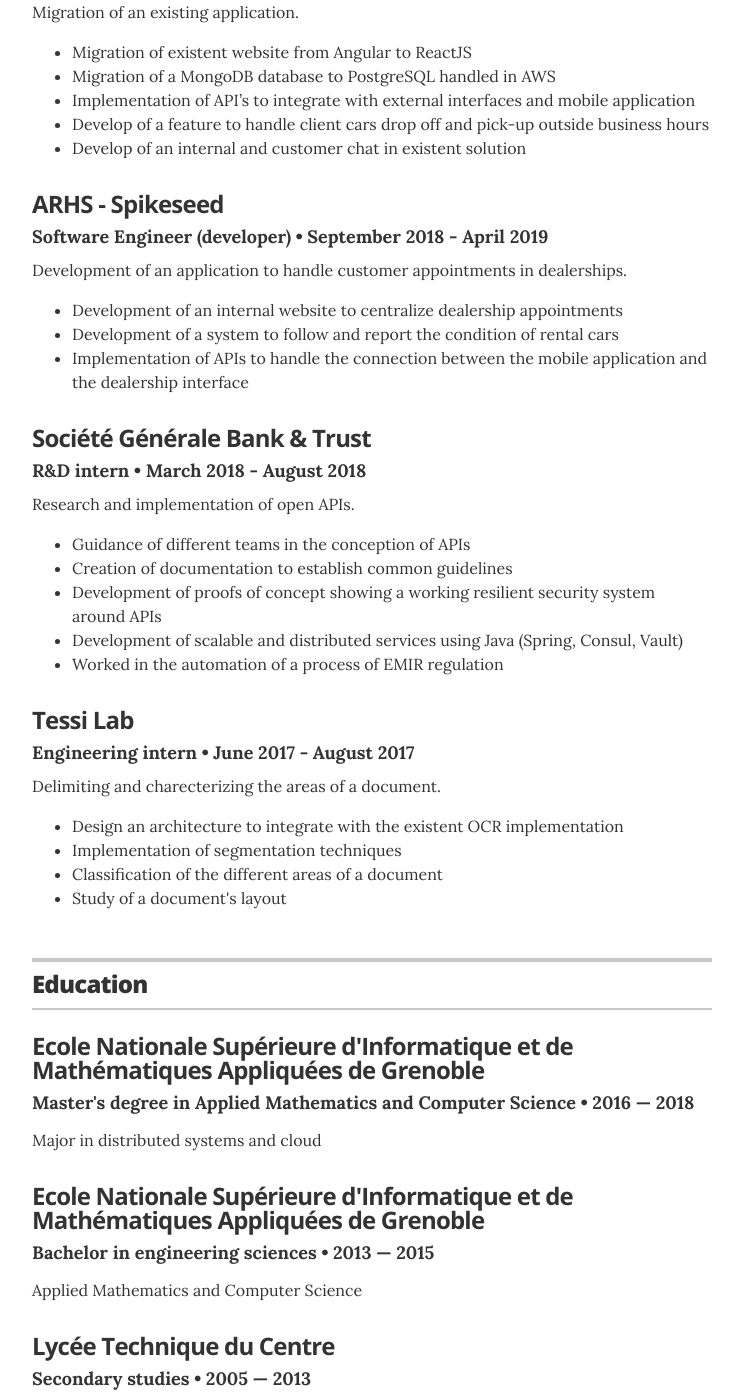
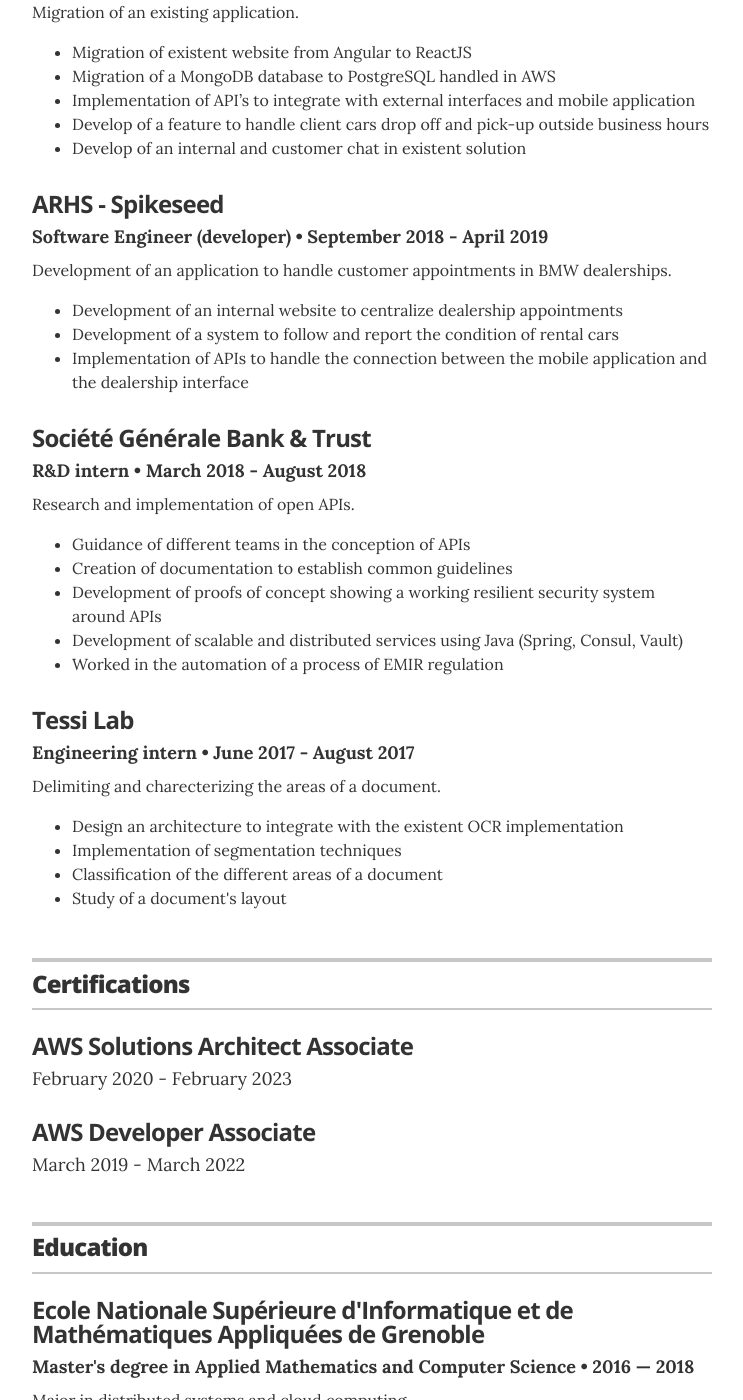
Before and after one commit to nogueivi/nogueivi.github.io, a Jekyll site: the page built from index.html, in a window 1280 px wide and 1400 px high, scrolled down 338 px. Shown: the whole window, without its empty margins (268-1011 px from the left). Built offline with Jekyll 4.4.1, drawn with Linux system fonts in a browser that asks for light colours; some of the changed text lies outside the part shown.

Commit message:
Updated resume with certifications + pdf resume

```diff
--- a/_config.yml
+++ b/_config.yml
@@ -22,14 +22,15 @@
 
 resume_section_experience: true
 resume_section_education: true
+resume_section_certifications: true
 resume_section_projects: true
 resume_section_skills: true
 resume_section_recognition: true
 resume_section_links: true
-resume_section_associations: true
 resume_section_interests: true
 
 resume_social_links:
+  resume_print_url: "_assets/resume.pdf"
   resume_github_url: "https://github.com/nogueivi"
   resume_linkedin_url: "https://www.linkedin.com/in/nogueira-vitor"
   resume_website_url: "http://nogueivi.github.io"
--- /dev/null
+++ b/_data/certifications.yml
@@ -0,0 +1,8 @@
+# Certifications
+- title: AWS Solutions Architect Associate
+  date: February 2020 - February 2023
+  link: https://www.youracclaim.com/badges/ee068021-0a7f-4785-8993-020ad6694e1b/public_url
+
+- title: AWS Developer Associate
+  date: March 2019 - March 2022
+  link: https://www.youracclaim.com/badges/d991e1cd-64c7-4173-a444-22dc9c39377e/public_url
--- a/_data/education.yml
+++ b/_data/education.yml
@@ -2,7 +2,7 @@
 - degree: Master's degree in Applied Mathematics and Computer Science
   uni: Ecole Nationale Supérieure d'Informatique et de Mathématiques Appliquées de Grenoble
   year: 2016 &mdash; 2018
-  summary: Major in distributed systems and cloud
+  summary: Major in distributed systems and cloud computing
 
 - degree: Bachelor in engineering sciences
   uni: Ecole Nationale Supérieure d'Informatique et de Mathématiques Appliquées de Grenoble
@@ -12,4 +12,4 @@
 - degree: Secondary studies
   uni: Lycée Technique du Centre
   year: 2005 &mdash; 2013
-  summary: Equivalent to a high school diploma or A-level.
+  summary: Equivalent to a high school diploma or A-level
--- a/_data/experience.yml
+++ b/_data/experience.yml
@@ -6,7 +6,7 @@
 - company: ARHS - Spikeseed
   position: Software Engineer (developer)
   duration: September 2018 - April 2019
-  summary: Development of an application to handle customer appointments in dealerships.<ul class="resume-item-list"><li>Development of an internal website to centralize dealership appointments</li><li>Development of a system to follow and report the condition of rental cars</li><li>Implementation of APIs to handle the connection between the mobile application and the dealership interface</li></ul>
+  summary: Development of an application to handle customer appointments in BMW dealerships.<ul class="resume-item-list"><li>Development of an internal website to centralize dealership appointments</li><li>Development of a system to follow and report the condition of rental cars</li><li>Implementation of APIs to handle the connection between the mobile application and the dealership interface</li></ul>
 
 - company: Société Générale Bank & Trust
   position: R&D intern
--- a/_includes/icon-links.html
+++ b/_includes/icon-links.html
@@ -1,24 +1,40 @@
 {% if site.resume_social_links %}
 <ul class="icon-links">
 
+  <!-- Resume link -->
+  {% if site.resume_social_links.resume_print_url %}
+  <li class="icon-link-item">
+    <a href="{{ site.resume_social_links.resume_print_url }}" class="icon-link" itemprop="sameAs" download="vitor_nogueira.pdf">
+      {% include icons/icon-pdf.html %}
+    </a>
+  </li>
+  {% endif %}
+
   <!-- GitHub link -->
   {% if site.resume_social_links.resume_github_url %}
-  <li class="icon-link-item"><a href="{{ site.resume_social_links.resume_github_url }}" class="icon-link" itemprop="sameAs">{% include icons/icon-github.html %}</a></li>
-  {% endif %}
-
-  <!-- Twitter link -->
-  {% if site.resume_social_links.resume_twitter_url %}
-  <li class="icon-link-item"><a href="{{ site.resume_social_links.resume_twitter_url }}" class="icon-link" itemprop="sameAs">{% include icons/icon-twitter.html %}</a></li>
+  <li class="icon-link-item">
+    <a href="{{ site.resume_social_links.resume_github_url }}" class="icon-link" itemprop="sameAs">
+      {% include icons/icon-github.html %}
+    </a>
+  </li>
   {% endif %}
 
   <!-- LinkedIn link -->
   {% if site.resume_social_links.resume_linkedin_url %}
-  <li class="icon-link-item"><a href="{{ site.resume_social_links.resume_linkedin_url }}" class="icon-link" itemprop="sameAs">{% include icons/icon-linkedin.html %}</a></li>
+  <li class="icon-link-item">
+    <a href="{{ site.resume_social_links.resume_linkedin_url }}" class="icon-link" itemprop="sameAs">
+      {% include icons/icon-linkedin.html %}
+    </a>
+  </li>
   {% endif %}
 
   <!-- Website link -->
   {% if site.resume_social_links.resume_website_url %}
-  <li class="icon-link-item"><a href="{{ site.resume_social_links.resume_website_url }}" class="icon-link" itemprop="url">{% include icons/icon-website.html %}</a></li>
+  <li class="icon-link-item">
+    <a href="{{ site.resume_social_links.resume_website_url }}" class="icon-link" itemprop="url">
+      {% include icons/icon-website.html %}
+    </a>
+  </li>
   {% endif %}
 
 </ul>
--- a/_layouts/resume.html
+++ b/_layouts/resume.html
@@ -2,9 +2,7 @@
 <html>
 
   {% include head.html %}
-
   <body class="theme-{% if site.resume_theme %}{{ site.resume_theme }}{% endif %}">
-
     <div class="wrapper" itemscope itemtype="http://schema.org/Person">
       <meta itemprop="telephone" content="{{ site.resume_contact_telephone }}"/>
       <meta itemprop="address" content="{{ site.resume_contact_address }}"/>
@@ -42,12 +40,10 @@
         <a class="contact-button not-looking no-print">I'm not looking for work right now.</a>
         {% else %}
         {% endif %}
-
       </header>
 
       {% if site.resume_section_experience %}
       <section class="content-section">
-
         <header class="section-header">
           <h2>Experience</h2>
         </header>
@@ -59,10 +55,23 @@
           <p class="resume-item-copy">{{ job.summary }}</p>
         </div>
         {% endfor %}
-
       </section>
       {% endif %}
 
+      {% if site.resume_section_certifications %}
+      <section class="content-section">
+        <header class="section-header">
+          <h2>Certifications</h2>
+        </header>
+
+        {% for certification in site.data.certifications %}
+        <div class="resume-item" itemscope itemprop="alumniOf" itemtype="http://schema.org/CollegeOrUniversity">
+          <h3 class="resume-item-title" itemprop="name">{{ certification.title }}</h3>
+          <p class="resume-item-details group" itemprop="description">{{certification.date}}</p>
+        </div>
+        {% endfor %}
+      </section>
+      {% endif %}
 
       {% if site.resume_section_education %}
       <section class="content-section">
@@ -74,91 +83,29 @@
         <div class="resume-item" itemscope itemprop="alumniOf" itemtype="http://schema.org/CollegeOrUniversity">
           <h3 class="resume-item-title" itemprop="name">{{ education.uni }}</h3>
           <h4 class="resume-item-details group" itemprop="description">{{ education.degree }} &bull; {{ education.year }}</h4>
-          <h5 class="resume-item-details award-title" itemprop="description">{{ education.award }}</h5>
-          <p class="resume-item-copy" itemprop="description">
-            <ul class="resume-item-list">
-              {% for award in education.awards %}
-              <li>{{ award.award }}</li>
-              {% endfor %}
-            </ul></h5>
-
           <p class="resume-item-copy">{{ education.summary }}</p>
         </div>
         {% endfor %}
       </section>
       {% endif %}
 
-      <!-- {% if site.resume_section_projects %}
-      <section class="content-section">
-        <header class="section-header">
-          <h2>Projects</h2>
-        </header>
-
-        {% for project in site.data.projects %}
-        <div class="resume-item" itemscope itemtype="http://schema.org/CreativeWork">
-          <meta itemprop="creator" content="{{ site.resume_name }}" itemtype="http://schema.org/Person" />
-          <h3 class="resume-item-title" itemprop="name">{% if project.url %}<a href="{{ project.url }}" itemprop="url">{{ project.project }}</a>{% else %}{{ project.project }}{% endif %}</h3>
-          <h4 class="resume-item-details" itemprop="description">{{ project.role }}  &bull; {{ project.duration }}</h4>
-          <p class="resume-item-copy">{{ project.description }}</p>
-        </div>
-        {% endfor %}
-
-      </section>
-      {% endif %} -->
-
       {% if site.resume_section_skills %}
       <section class="content-section">
-
         <header class="section-header">
           <h2>Skills</h2>
         </header>
+
         {% for skill in site.data.skills %}
         <div class="resume-item">
           <h4 class="resume-item-details">{{ skill.skill }}</h4>
           <p class="resume-item-copy">{{ skill.description }}</p>
         </div>
         {% endfor %}
-
       </section>
-      {% endif %}
-
-      <!-- {% if site.resume_section_recognition %}
-      <!-- begin Recognition -->
-      <!-- <section class="content-section">
-        <header class="section-header">
-          <h2>Recognition</h2>
-        </header>
-        {% for recognition in site.data.recognitions %}
-        <div class="resume-item">
-          <h3 class="resume-item-title" itemprop="award">{{ recognition.award }}</h3>
-          <h4 class="resume-item-details">{{ recognition.organization }} &bull; {{ recognition.year }}</h4>
-          <p class="resume-item-copy">{{ recognition.summary }}</p>
-        </div>
-        {% endfor %}
-      </section>
-      <!-- end Recognition -->
-      <!-- {% endif %} -->
-
-      {% if site.resume_section_associations %}
-      <!-- begin Associations -->
-      <!-- <section class="content-section">
-        <header class="section-header">
-          <h2>Associations</h2>
-        </header>
-        {% for association in site.data.associations %}
-        <div class="resume-item" itemscope itemprop="memberOf" itemtype="http://schema.org/Organization">
-          <h3 class="resume-item-title" itemprop="name">{% if association.url %}<a href="{{ association.url }}">{{ association.organization }}</a>{% else %}{{ association.organization }}{% endif %}</h3>
-          <h4 class="resume-item-details" itemprop="description">{{ association.role }} &bull; {{ association.year }}</h4>
-          <p class="resume-item-copy">{{ association.summary }}</p>
-        </div>
-        {% endfor %}
-      </section> -->
-      <!-- end Associations -->
       {% endif %}
 
       {% if site.resume_section_interests %}
       <section class="content-section">
-
         <header class="section-header">
           <h2>Outside Interests</h2>
         </header>
@@ -170,30 +117,11 @@
             {% endfor %}
           </ul>
         </div>
-
       </section>
-      {% endif %}
-
-      {% if site.resume_section_links %}
-      <!-- begin Links -->
-      <!-- <section class="content-section">
-        <header class="section-header">
-          <h2>Additional Links</h2>
-        </header>
-        <div class="resume-item">
-          <ul class="resume-item-list">
-            {% for link in site.data.links %}
-            <li><a href={{ link.url }} itemprop="url">{{ link.description }}</a></li>
-            {% endfor %}
-          </ul>
-        </div>
-      </section> -->
-      <!-- end Links -->
       {% endif %}
 
       {% if site.resume_print_social_links %}
       <section class="content-section print-only">
-
         <header class="section-header">
           <h2>Social Links</h2>
         </header>
@@ -201,7 +129,6 @@
         <div class="resume-item">
         {% include print-social-links.html %}
         </div>
-
       </section>
       {% endif %}
 
```
Also changed, not shown: _data/associations.yml (deleted, +0 -15 lines), 1 other file.
